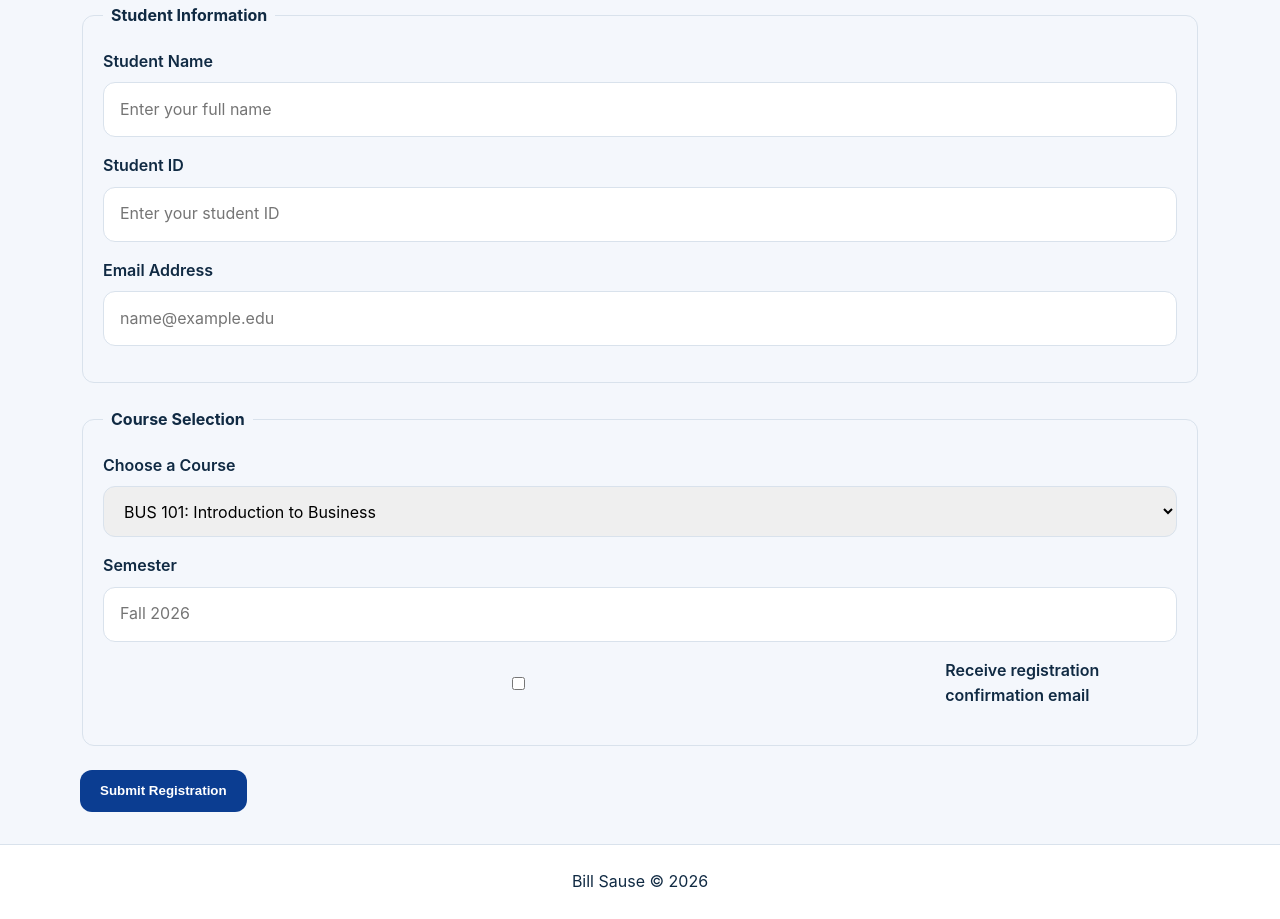
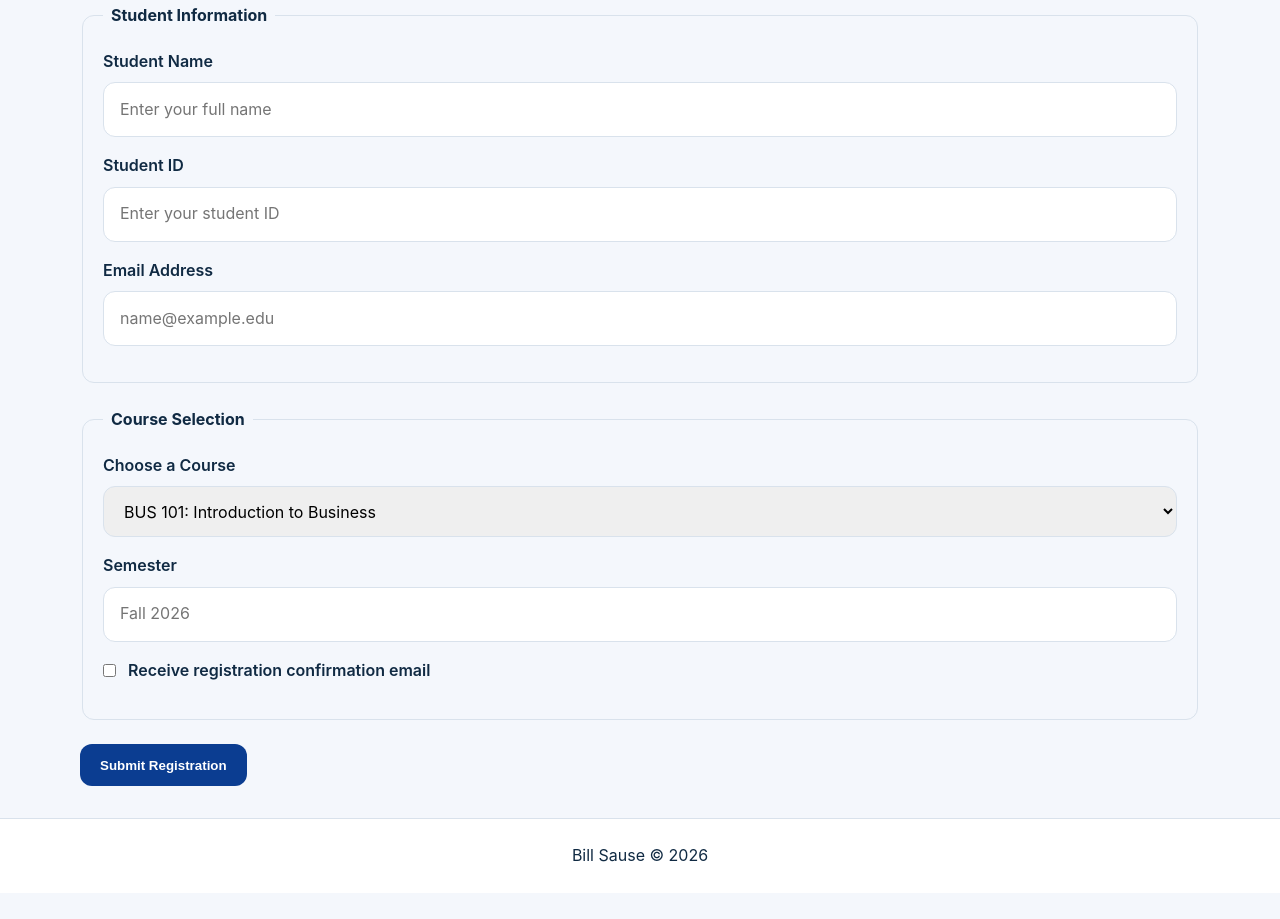
Before and after one commit to wsause/BSAN328V-Summer2026, a plain HTML site: page register.html in a window 1280 px wide. Shown: the part 275-1194 px from the top of the page. After the commit the page ends 1168 px from the top, so only its background shows below. Drawn offline with Linux system fonts and the light colour scheme.

Commit message:
Made small updates.

```diff
--- a/styles.css
+++ b/styles.css
@@ -180,7 +180,16 @@ select:focus {
 .checkbox-group {
   display: flex;
   align-items: center;
-  gap: 0.75rem;
+  gap: 0.75rem; /* This is the ONLY space that should exist now */
+  width: max-content;
+}
+
+/* Strip out any unwanted margins or padding pushing them apart */
+.checkbox-group input[type="checkbox"],
+.checkbox-group label {
+  margin: 0;
+  padding: 0;
+  width: auto;
 }
 
 .table-responsive {
```
Also changed, not shown: index.html (+1 -1 lines).
